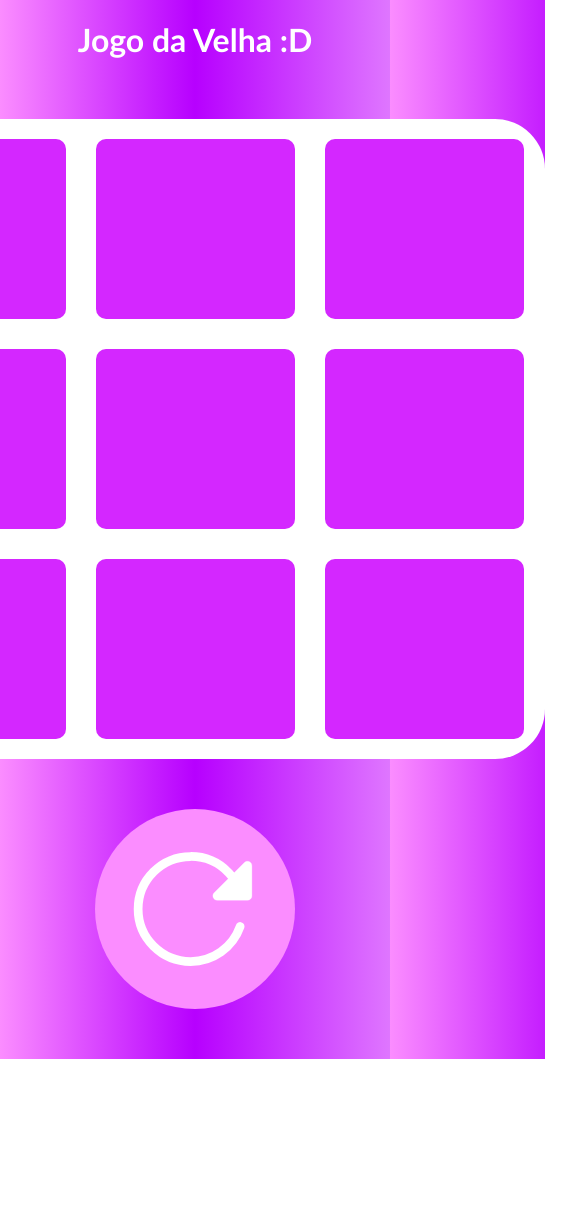
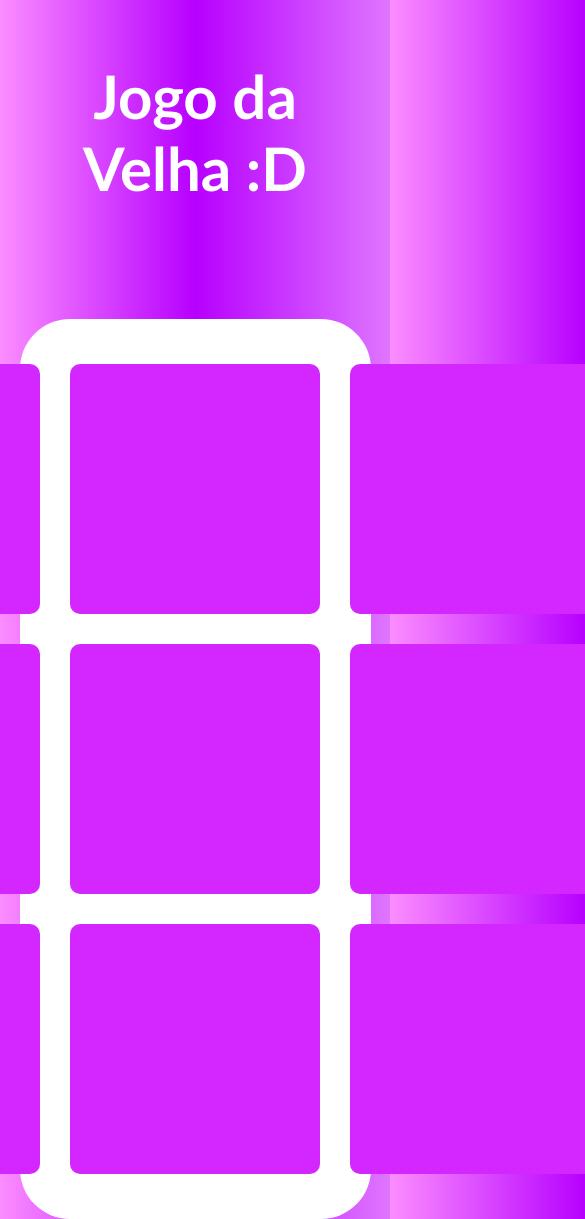
Before and after one commit to StitchJaooo/Jogo-da-Velha, a plain HTML site: page index.html in a window 390 px wide. Shown: the top 1219 px of the page, 585 px wide, since content can reach past the window. Before the commit the page ends 1059 px from the top, so only its background shows below. Drawn offline with nearby package versions, Linux system fonts and the light colour scheme.

Commit message:
Update index.html

```diff
--- a/index.html
+++ b/index.html
@@ -81,6 +81,30 @@
             font-size: 45px;
             margin-top: 10px;
         }
+        @media only screen and (max-device-width: 900px) {
+            h1{
+                margin: 40px;
+                font-size: 60px;
+            }
+            .jogo{
+                width: 90%;
+                height: 900px;
+            }
+            .jg{
+                width: 250px;
+                height: 250px;
+            }
+            .X, .O {
+                border-radius: 90%;
+            }
+            .reset{
+                margin: 80px;
+            }
+            #status {
+                font-size: 55px;
+                margin-top: 25px;
+            }
+        }
     </style>
 </head>
 <body>
@@ -104,7 +128,7 @@
                 <div class="jg" onclick="Position(2, 2)"></div>
             </div>
         </div>
-        <a href=""><div class="reset"><ion-icon name="reload-outline"></ion-icon></div></a>
+        <a href="index.html"><div class="reset"><ion-icon name="reload-outline"></ion-icon></div></a>
     </div>
 <script>
 let Player = 'X';
```
